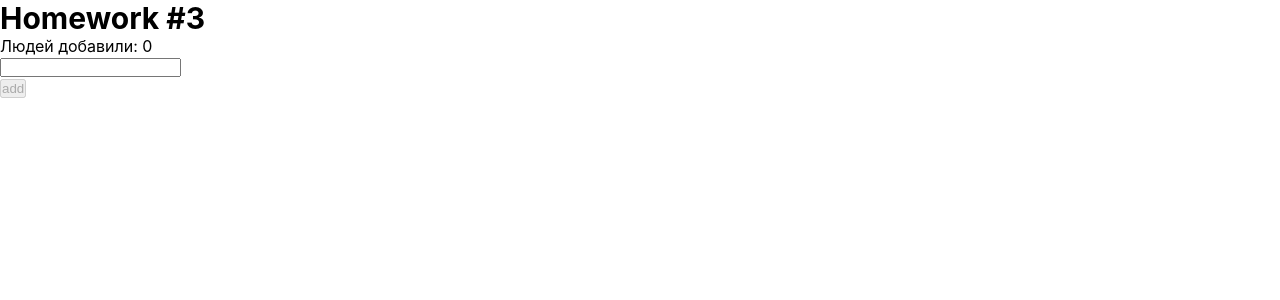
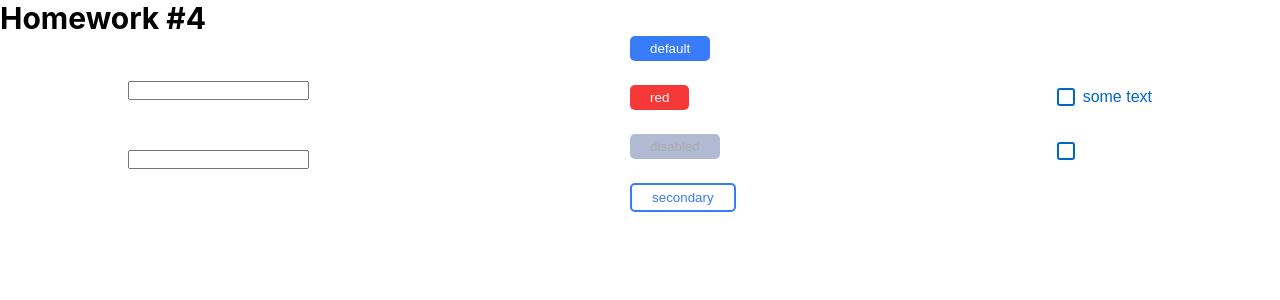
Before and after one commit to EgoshinVA/hws2, a React (Create React App) app: page / in a window 1280 px wide. Shown: the top 300 px of the page. Built offline with nearby package versions, Linux system fonts and the light colour scheme.

Commit message:
hw4 (ужасссс)

```diff
--- a/src/s1-main/App.module.css
+++ b/src/s1-main/App.module.css
@@ -3,7 +3,8 @@
 }
 
 .hw {
-
+    width: 80%;
+    margin: 0 auto;
 }
 
 .hwTitle {
@@ -18,3 +19,7 @@
 .hw1 {
     margin: 0 170px;
 }
+
+.hw4 {
+
+}
--- a/src/s1-main/App.tsx
+++ b/src/s1-main/App.tsx
@@ -1,6 +1,7 @@
 import React from 'react'
 import s from './App.module.css'
 import HW3 from "../s2-homeworks/hw03/HW3";
+import HW4 from "../s2-homeworks/hw04/HW4";
 
 function App() {
     return (
@@ -8,8 +9,8 @@ function App() {
             {/*<HW1/>*/}
             {/*раскомментировать по ходу выполнения*/}
             {/*<HW2/>*/}
-            <HW3/>
-            {/*<HW4/>*/}
+            {/*<HW3/>*/}
+            <HW4/>
 
             {/*при выполнении дз 5 и более - закомментировать здесь дз 1-4, так как они есть внутри дз 5*/}
             {/*<HW5/>*/}
--- a/src/s2-homeworks/hw04/HW4.tsx
+++ b/src/s2-homeworks/hw04/HW4.tsx
@@ -11,7 +11,7 @@ import Stand from './Stand'
 
 const HW4 = () => {
     return (
-        <div id={'hw4'}>
+        <div className={s2.hw4} id={'hw4'}>
             <div className={s2.hwTitle}>Homework #4</div>
             {/*демонстрация возможностей компонент:*/}
             <div className={s2.hw}>
--- a/src/s2-homeworks/hw04/common/c1-SuperInputText/SuperInputText.tsx
+++ b/src/s2-homeworks/hw04/common/c1-SuperInputText/SuperInputText.tsx
@@ -8,8 +8,7 @@ import React, {
 import s from './SuperInputText.module.css'
 
 // тип пропсов обычного инпута
-type DefaultInputPropsType = DetailedHTMLProps<InputHTMLAttributes<HTMLInputElement>,
-    HTMLInputElement>
+type DefaultInputPropsType = DetailedHTMLProps<InputHTMLAttributes<HTMLInputElement>, HTMLInputElement>
 
 // здесь мы говорим что у нашего инпута будут такие же пропсы как у обычного инпута, кроме type
 // (чтоб не писать value: string, onChange: ...; они уже все описаны в DefaultInputPropsType)
--- a/src/s2-homeworks/hw04/common/c2-SuperButton/SuperButton.module.css
+++ b/src/s2-homeworks/hw04/common/c2-SuperButton/SuperButton.module.css
@@ -1,16 +1,27 @@
 .button {
+    background-color: #387bf6;
+    padding: 5px 20px;
+    border-radius: 5px;
+    color: white;
+    border: none;
 }
 
 .disabled {
+    background-color: #b0bbd3;
+    color: #ababab;
 }
 
 .secondary {
+    background-color: transparent;
+    border: #387bf6 2px solid;
+    color: #387bf6;
 }
 
 .default {
 }
 
 .red {
+    background-color: #f63838;
 }
 
 .default:hover {
@@ -21,7 +32,6 @@
 
 .secondary:hover {
 }
-
 
 .default:active {
 }
--- a/src/s2-homeworks/hw04/common/c2-SuperButton/SuperButton.tsx
+++ b/src/s2-homeworks/hw04/common/c2-SuperButton/SuperButton.tsx
@@ -17,13 +17,8 @@ const SuperButton: React.FC<SuperButtonPropsType> = (
         ...restProps // все остальные пропсы попадут в объект restProps, там же будет children
     }
 ) => {
-    const finalClassName = s.button
-        // + (disabled
-        //         ? ...
-        //         : xType === 'red'
-        //             ? ...
-        + (className ? ' ' + className : '') // задачка на смешивание классов
-
+    const finalClassName = s.button + ' ' + (disabled ? s.disabled : xType === 'red' ? s.red : xType === 'secondary' ? s.secondary : '') // задачка на смешивание классов
+    console.log(finalClassName)
     return (
         <button
             disabled={disabled}
--- a/src/s2-homeworks/hw04/common/c3-SuperCheckbox/SuperCheckbox.tsx
+++ b/src/s2-homeworks/hw04/common/c3-SuperCheckbox/SuperCheckbox.tsx
@@ -28,7 +28,7 @@ const SuperCheckbox: React.FC<SuperCheckboxPropsType> = (
 ) => {
     const onChangeCallback = (e: ChangeEvent<HTMLInputElement>) => {
         // задачка на написание онченджа
-
+        onChangeChecked?.(e.currentTarget.checked)
     }
 
     const finalInputClassName = s.checkbox
```
